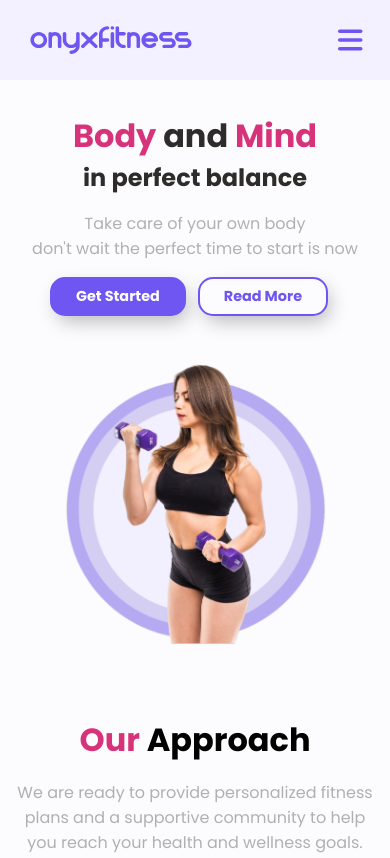
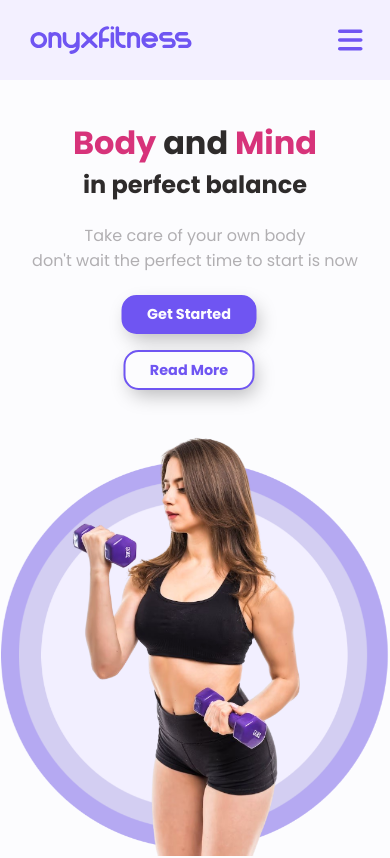
Before and after one commit to xFluzr/Onyx-Fitness, a React (Create React App) app: page / in a window 390 px wide. Shown: the top 858 px of the page. Built offline with nearby package versions, Linux system fonts and the light colour scheme.

Commit message:
samall fiexes

```diff
--- a/src/components/homepage/Landing.js
+++ b/src/components/homepage/Landing.js
@@ -9,6 +9,7 @@ const Landing = () => {
   return (
     <section id="landing">
       <div className="container">
+        <div className="landing__box">
           <div className="landing-context">
             <div className="landing-title">
               <h1>
@@ -26,16 +27,12 @@ const Landing = () => {
               <Button text="Read More" type="button" isBackground={false} />
             </div>
           </div>
-
-          <img
-            className="landing-image"
-            src={LandingImage}
-            alt="training-woman"
-          />
+          <div className="landing__image--wrapper">
+          </div>
           <a href="#our-approach" className="nav-arrow">
             <FontAwesomeIcon icon={faArrowDown} />
           </a>
-
+        </div>
       </div>
     </section>
   );
--- a/src/components/homepage/landing.css
+++ b/src/components/homepage/landing.css
@@ -1,21 +1,29 @@
 #landing{
-    height: 94vh;
     font-family:'Lucida Sans', 'Lucida Sans Regular', 'Lucida Grande', 'Lucida Sans Unicode', Geneva, Verdana, sans-serif;
 }
+
+.landing__box{
+    height: 94vh;
+    width: 100%;
+    display: flex;
+    justify-content: flex-end;
+    position: relative;
+}
+
 .landing-context{
+    position: absolute;
+    left: 2%;
+    top: 14%;
     display: flex;
-    position: absolute;
-    z-index: 20;
     flex-direction: column;
-    padding: 8rem 2rem ;
-    height: 100%;
 }
+
 .landing-title{
     margin-bottom: 0.5em;
 }
+
 .landing-title h1{
     font-size: 4rem;
-    width: 80%;
     color: var(--dark);
 }
 
@@ -33,17 +41,19 @@
     margin: 1em 0;
     font-size: 1.5rem;
 }
+
 .landing-action{
     margin-top: 0.5em;
 }
 
-.landing-image{
-    position: absolute;
-    top:3rem;
-    z-index: 1;
-    right: 0rem;
-    min-width: 40%;
-    max-width: 50%;
+.landing__image--wrapper{
+    width: 54%;
+    margin-right: 1%;
+    margin-top: 1%;
+    background-image: url(/src/assets/homepage/hp2.png);
+    background-repeat: no-repeat;
+    background-position: right bottom;
+    background-size: contain;
 }
 
 .nav-arrow{
@@ -56,57 +66,86 @@
     padding: 1.1em 1.3em;
     border-radius: 50%;
     transition: 0.3s all ease;
+}
 
-}
 .nav-arrow:hover{
     cursor: pointer;
     border: 1px solid var(--purple);
     transform: translateY(10px) ;
-
 }
 
 
  /* MOBILE LOOK */
 
-@media screen and (max-width:800px) {
-    #landing{
-        height: auto;
+@media screen and (max-width: 1024px) {
+    .landing__image--wrapper{
+        width: 48%;
+        background-position: right center;
     }
 
     .landing-context{
-        margin: 2rem auto;
-        padding: 0 1rem;
-        max-width: 100%;
+        top: 16%;
+        /* transform: translateY(-50%); */
+        left: 3%;
+    }
+
+    .landing-title h1{
+        font-size: 3.5rem;
+    }
+
+    .landing-text{
+        font-size: 1.250rem;
+    }
+}
+
+
+@media screen and (max-width:900px) {
+    .landing-context{
+        top: 5%;
+        left: 50%;
+        transform: translate(-50%);
+        align-items: center;
         text-align: center;
-        display: block;
-        position: initial;
-        justify-content: center;
-        align-items: center;
+        width: 90%;
+    }
+
+    .landing__image--wrapper{
         width: 100%;
+        height: 54%;
+        background-position: bottom center;
     }
+
+    .landing__box{
+        flex-direction: column;
+        height: 92vh;
+    }
+
     .landing-title h1{
         font-size: 2.5rem;
-        width: 100%;
     }
+
     .landing-title h2{
         font-size: 1.75rem;
     }
+
     .landing-text{
         font-size: 1.25rem;
+        margin: 0.85em 0;
     }
 
-    .landing-image{
-        width:100%;
-        padding: 0 6rem;
-        margin: 0 auto;
-        position: initial;
-        max-width: 100%;
-    }
     .nav-arrow{
         display: none;
     }
 }
-@media screen and (max-width:500px){
+
+@media screen and (min-height: 770px) and (max-width:900px) {
+    .landing-action{
+        display: flex;
+        flex-direction: column;
+    }
+}
+
+@media screen and (max-width: 500px){
     .landing-title h1{
         font-size: 2rem;
     }
@@ -120,3 +159,17 @@
         padding:0rem 4rem;
     }
 }
+
+@media screen and (max-width:320px){
+    .landing-context{
+        top: 2%;
+    }
+
+    .landing-text{
+        font-size: 0.85rem;
+    }
+
+    .landing__image--wrapper{
+        height: 45%;
+    }
+}
--- a/src/styles/index.css
+++ b/src/styles/index.css
@@ -28,7 +28,6 @@ img{
     margin: 0 auto;
     max-width: 1440px;
     width: 100%;
-    position: relative;
 }
 
 .heading-pink{
@@ -36,15 +35,16 @@ img{
 }
 
 .section__title{
-    font-size: 2.250rem;
+    font-size: 2.5rem;
     letter-spacing: 0.125rem;
     line-height: 1.3;
 }
 
 .section__text{
-    font-size: 1rem;
+    font-size: 1.125rem;
     letter-spacing: 0.5px;
     line-height: 1.2;
+    color: var(--light-gray);
 }
 
 @media screen and (max-width: 1024px) {
```
Also changed, not shown: src/assets/homepage/hp2.png. Lines whose indentation alone changed are shown as unchanged.
